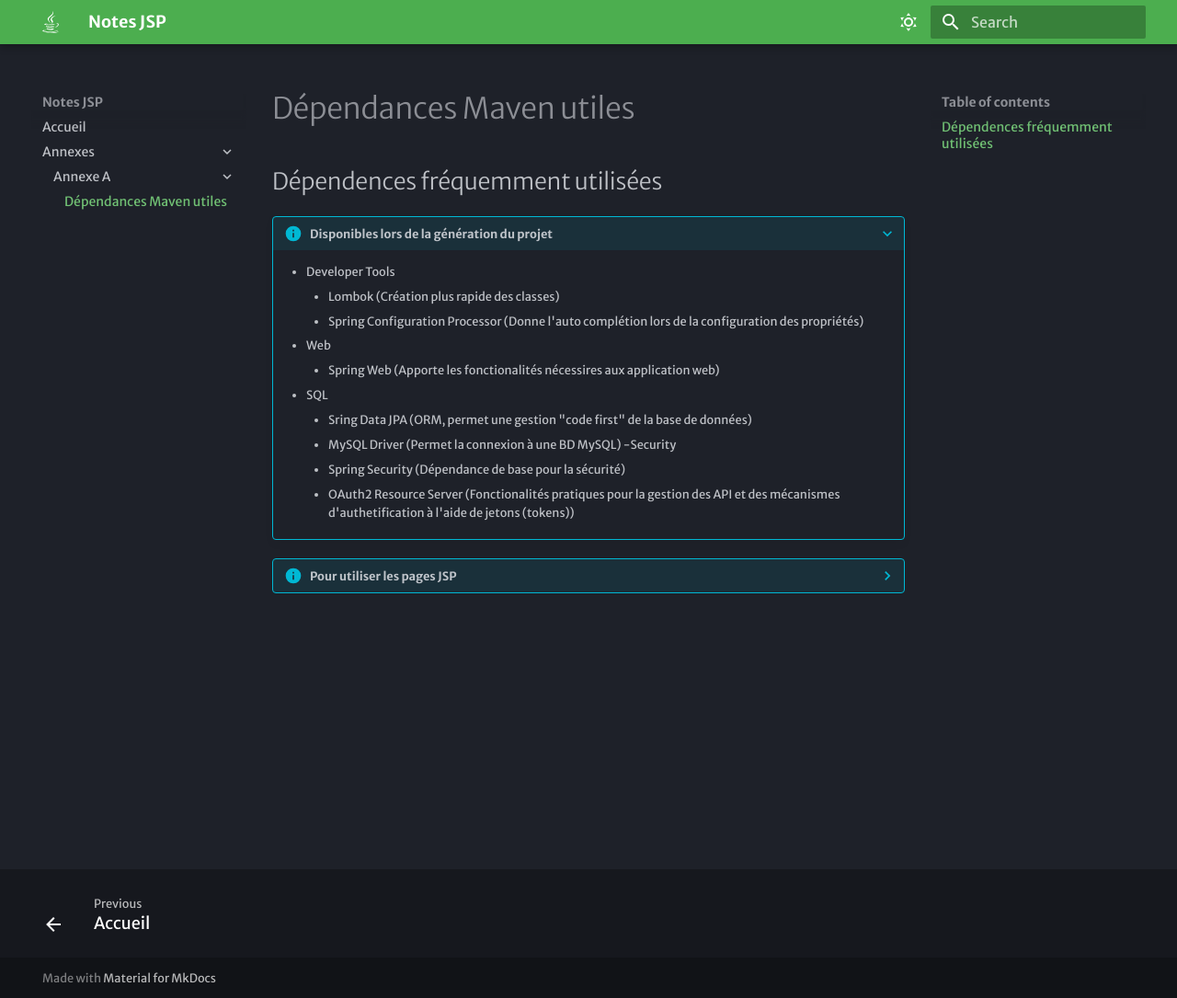
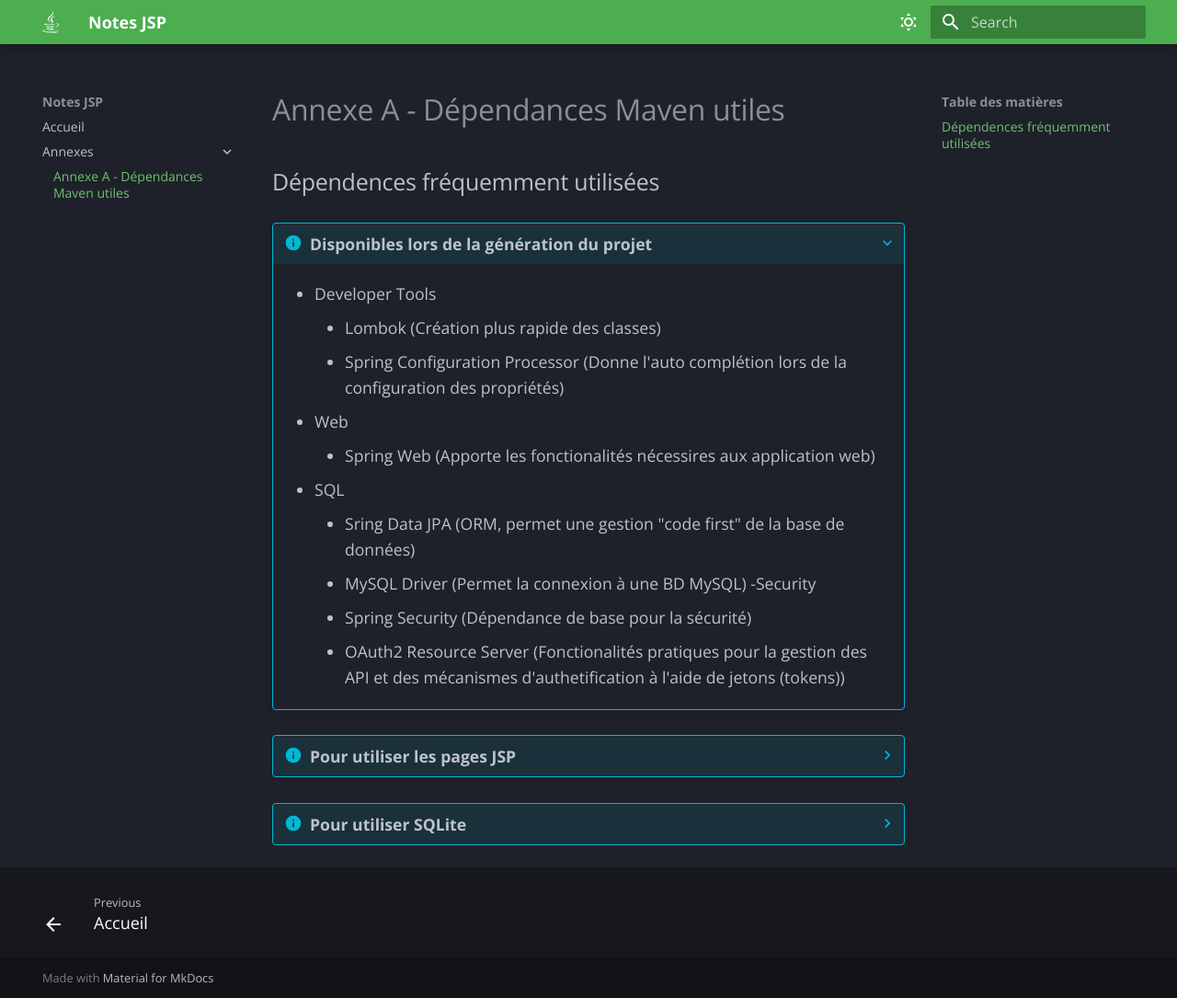
Before and after one commit to BrunoCharb/NotesJsp, an MkDocs documentation site: the page built from docs/maven-dependences.md, in a window 1280 px wide and 1085 px high. Shown: the whole window at 92% size. Built offline with MkDocs 1.6.1 and Material for MkDocs 9.7.7, drawn with Linux system fonts in a browser that asks for light colours; some web fonts are replaced.

Commit message:
Changements mineurs page d'accueil. Ajout de contenu dans l'annexe A

````diff
--- /dev/null
+++ b/docs/extra.css
@@ -0,0 +1,4 @@
+    .md-typeset .admonition,
+    .md-typeset details {
+      font-size: 1.1em; /* Adjust this value as needed */
+    }
--- a/docs/maven-dependences.md
+++ b/docs/maven-dependences.md
@@ -14,3 +14,35 @@
         - OAuth2 Resource Server (Fonctionalités pratiques pour la gestion des API et des mécanismes d'authetification à l'aide de jetons (tokens))
 
 ??? info "Pour utiliser les pages JSP"
+    - Serveur pour les pages JSP
+    ```xml
+    <dependency>
+        <groupId>org.apache.tomcat.embed</groupId>
+        <artifactId>tomcat-embed-jasper</artifactId>
+        <scope>provided</scope>
+    </dependency>
+    ```
+    - Balises JSTL (taglib)
+    ```xml
+    <dependency>
+            <groupId>org.eclipse.jetty</groupId>
+            <artifactId>apache-jstl</artifactId>
+            <version>11.0.0</version>
+        </dependency>
+    ```
+
+??? info "Pour utiliser SQLite"
+    - Driver pour SQLite
+    ```xml
+    <dependency>
+        <groupId>org.xerial</groupId>
+        <artifactId>sqlite-jdbc</artifactId>
+    </dependency>
+    ```
+    - Dialecte pour le connecteur
+    ```xml
+    <dependency>
+        <groupId>org.hibernate.orm</groupId>
+        <artifactId>hibernate-community-dialects</artifactId>
+    </dependency>
+    ```
--- a/mkdocs.yml
+++ b/mkdocs.yml
@@ -3,8 +3,8 @@
 theme:
   name: material
   font:
-    text: Merriweather Sans
-    code: Red Hat Mono
+    text: Open Sans
+    code: Fira Code
   icon:
     logo: fontawesome/brands/java
   features:
@@ -16,13 +16,13 @@
         icon: material/weather-sunny
         name: Dark mode
       primary: green
-      accent: deep purple
+      accent: deep orange
   # Light moide
     - scheme: default
       toggle:
         icon: material/weather-night
         name: Light Mode
-      primary: blue
+      primary: green
       accent: deep orange
 
 markdown_extensions:
@@ -45,9 +45,13 @@
       combine_header_slug: true
   - admonition
   - pymdownx.details
+  - toc:
+      title: Table des matières
 
 nav:
   - Accueil: index.md
   - Annexes:
-    - Annexe A:
-      - Dépendances Maven utiles: maven-dependences.md
+    - Annexe A - Dépendances Maven utiles: maven-dependences.md
+
+extra_css:
+  - extra.css
````
Also changed, not shown: docs/index.md (+6 -6 lines).
